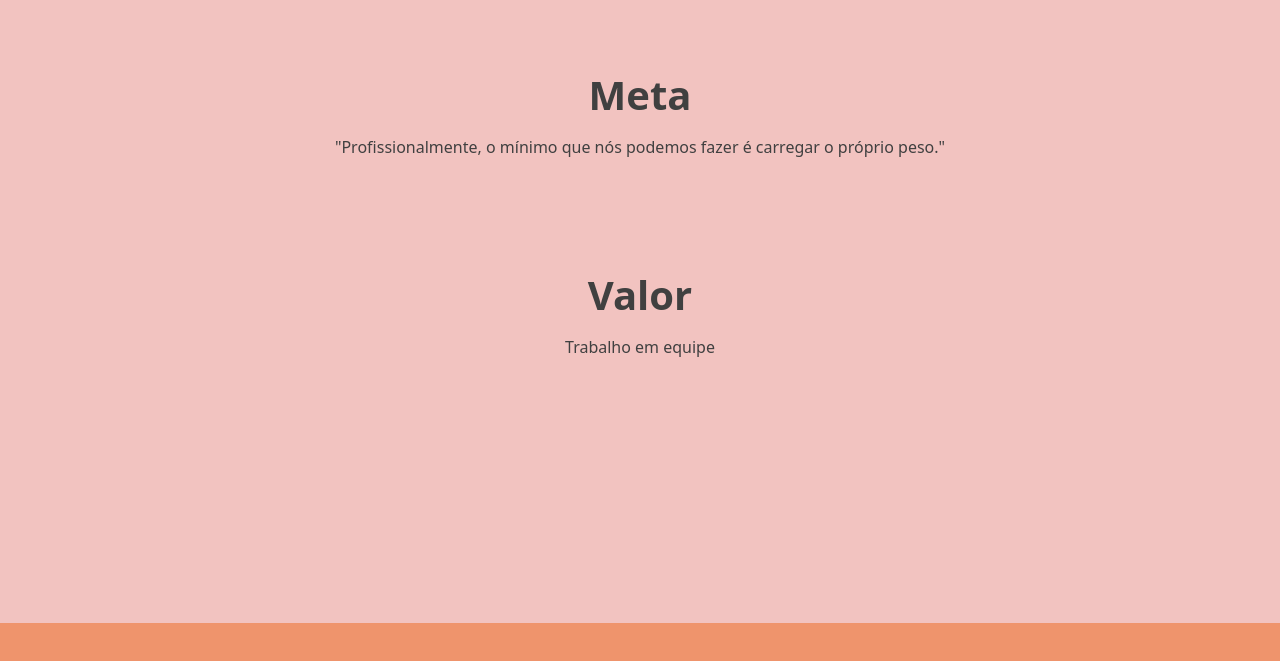
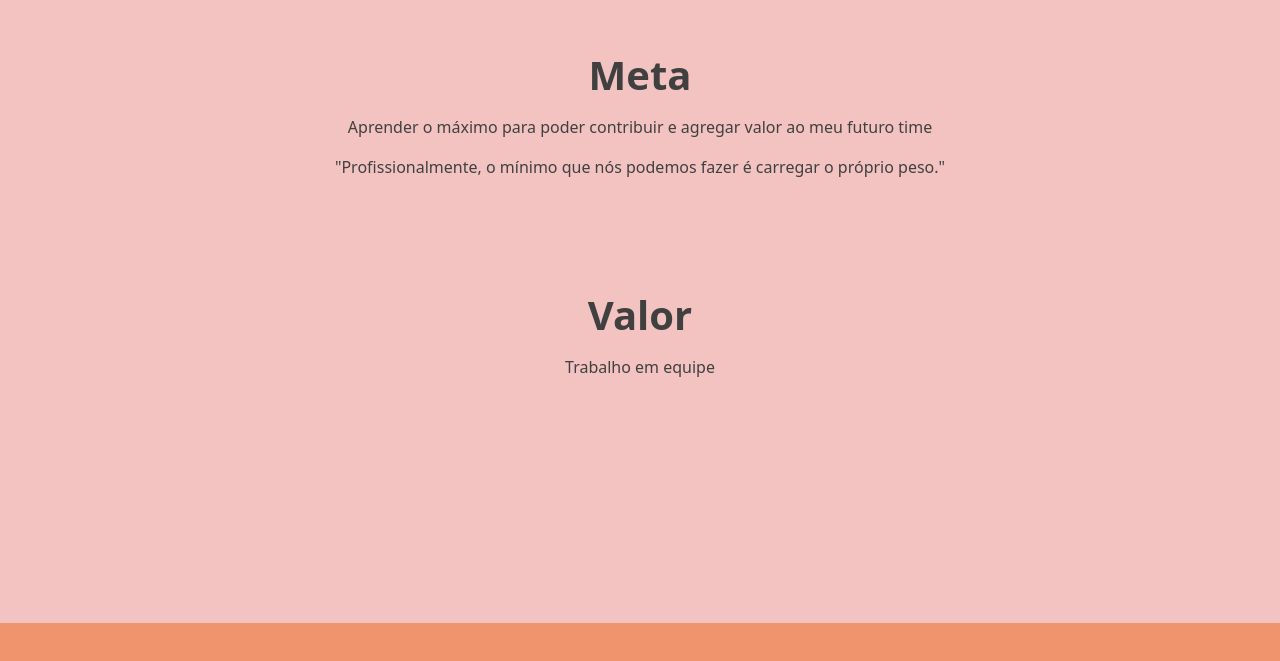
Before and after one commit to joaoctaviosantiago/apresentacao, a plain HTML site: page index.html in a window 1280 px wide. Shown: the part 2705-3366 px from the top of the page. Drawn offline with nearby package versions, Linux system fonts and the light colour scheme.

Commit message:
Add files via upload

```diff
--- a/index.html
+++ b/index.html
@@ -96,6 +96,7 @@
             <div class="d-flex flex-column justify-content-center align-items-center">
                 <div class="text-center my-5">
                     <h1 class="fw-bold pb-2">Meta</h1>
+                    <p>Aprender o máximo para poder contribuir e agregar valor ao meu futuro time</p>
                     <p class="">"Profissionalmente, o mínimo que nós podemos fazer é carregar o próprio peso."</p>
                 </div>
                 <div class="text-center my-5">
```
